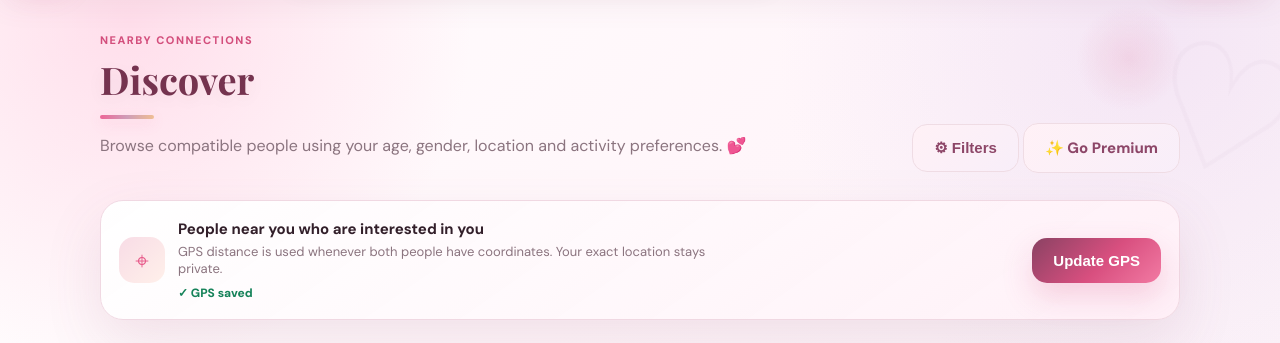
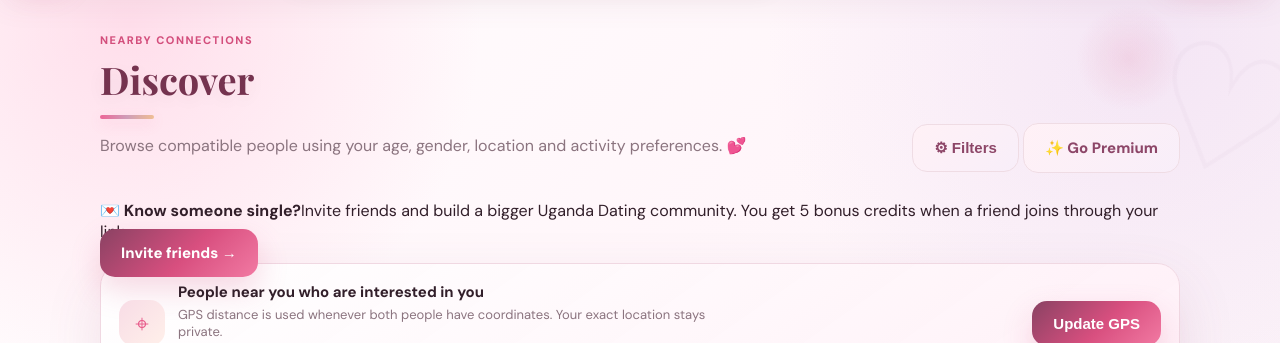
Before and after one commit to lwanyagaabraham86-cmyk/Uganda-DATE, a Flask app: page /discover in a window 1280 px wide. Shown: the part 81-424 px from the top of the page. Run offline with Flask 3, Linux system fonts and the light colour scheme; the visitor is signed in with stand-in values (Sample User, id 1); data comes from the database, SQL or seed files in the repository; data that the repository does not hold is empty; some libraries are stand-ins or nearby versions.

Commit message:
Add referral invite callout to Discover

```diff
--- a/templates/discover.html
+++ b/templates/discover.html
@@ -9,6 +9,11 @@
       <a class="btn secondary" href="{{ url_for('premium') }}">✨ Go Premium</a>
     </div>
   </div>
+
+  <section class="invite-strip">
+    <div><strong>💌 Know someone single?</strong><span>Invite friends and build a bigger Uganda Dating community. You get 5 bonus credits when a friend joins through your link.</span></div>
+    <a class="btn" href="{{ url_for('invite_friends') }}">Invite friends →</a>
+  </section>
 
   <section class="filter-panel" id="filterPanel" hidden>
     <div class="filter-panel-backdrop" onclick="toggleFilters()"></div>
@@ -201,3 +206,8 @@ document.addEventListener('keydown',e=>{if(document.getElementById('profileGalle
   .filter-drawer{height:92vh}.filter-head h2{font-size:22px}.filter-section-head h3{font-size:13px}
 }
 </style>
+<style>
+.invite-strip{display:flex;align-items:center;justify-content:space-between;gap:16px;margin:18px 0;padding:16px 18px;border:1px solid #efd6e1;border-radius:20px;background:linear-gradient(135deg,#fff5f8,#fff);box-shadow:0 10px 28px rgba(100,28,65,.07)}
+.invite-strip strong{display:block;color:#64213f}.invite-strip span{display:block;margin-top:4px;color:#7d6872;font-size:13px;line-height:1.45}.invite-strip .btn{white-space:nowrap}
+@media(max-width:700px){.invite-strip{align-items:stretch;flex-direction:column}.invite-strip .btn{width:100%}}
+</style>
```
